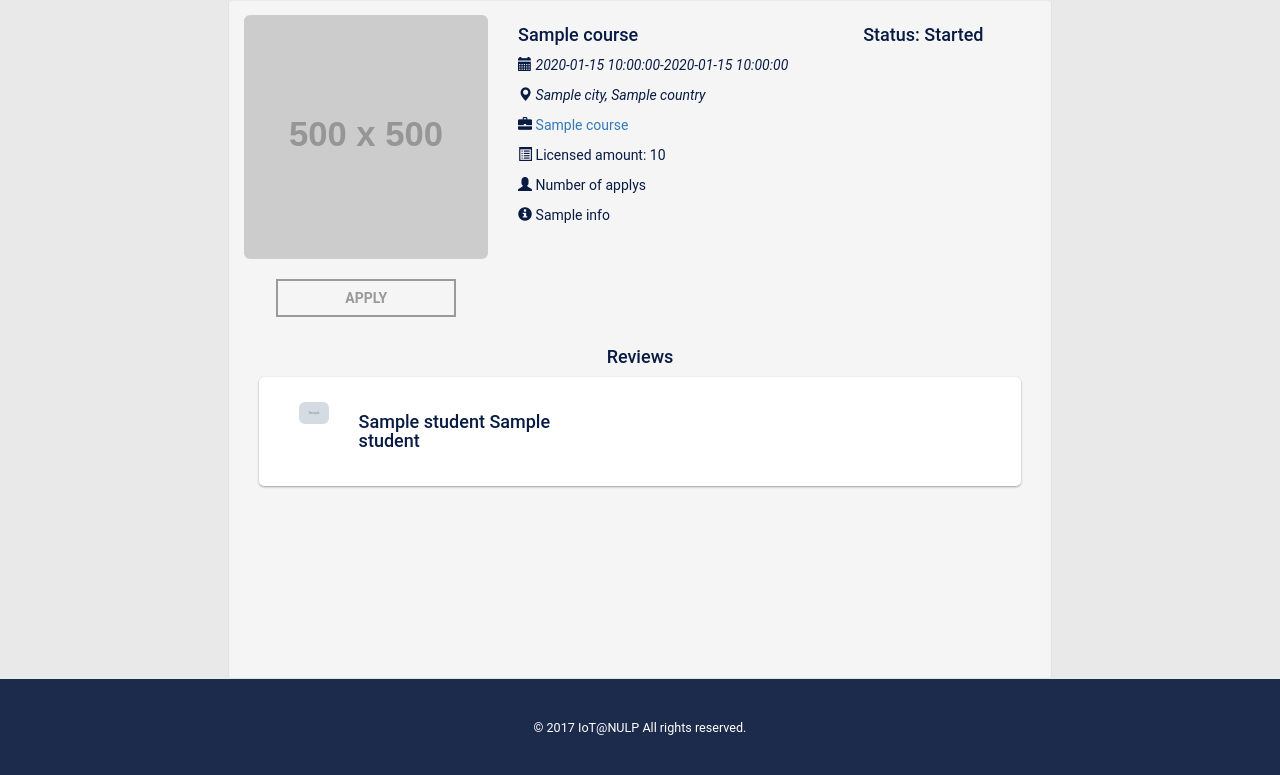
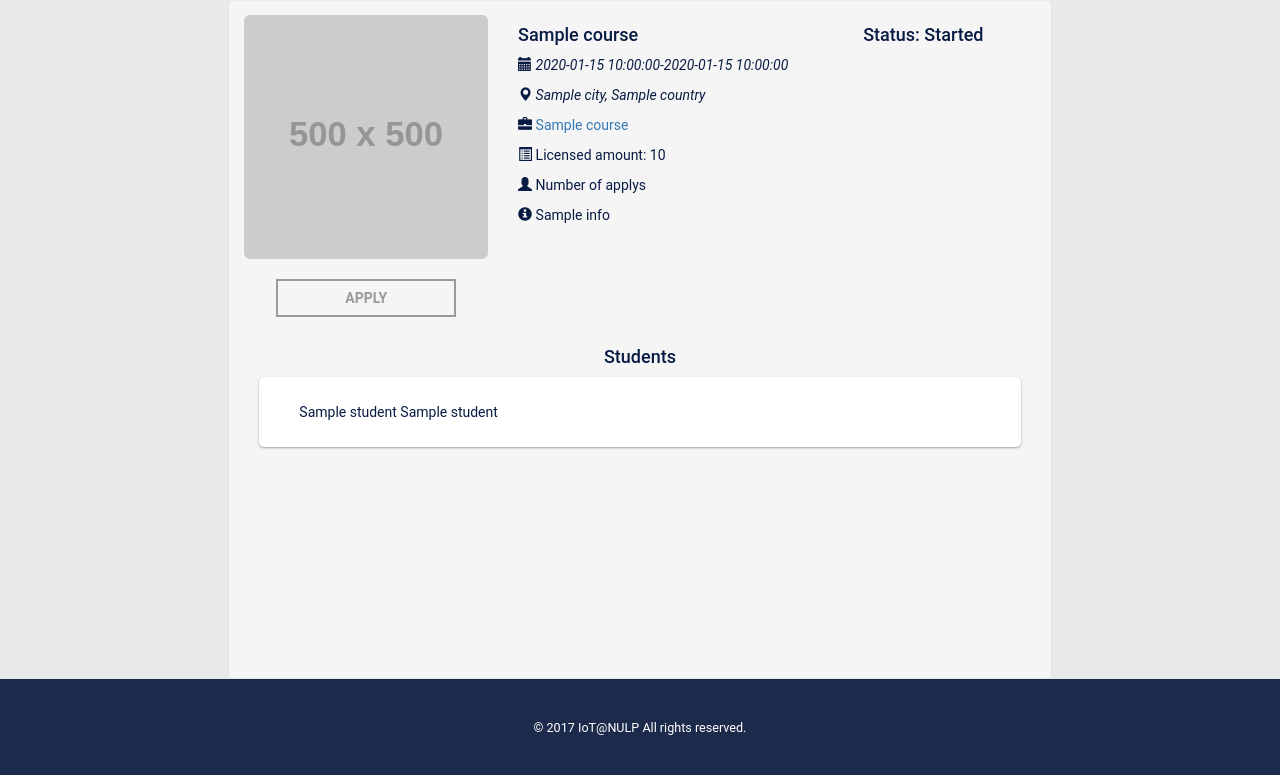
Before and after one commit to teamimperial/Back-end-, a Flask app: template Python-code/templates/course-apply.html in a window 1280 px wide. Shown: the part 51-826 px from the top of the page. Run offline with Flask 2, Linux system fonts and the light colour scheme; the template is opened without the code that fills it: most values are stand-ins (such as "Sample title", 1, 10 or a date in 2020); grey boxes marked "Sample" are stand-in pictures; grey boxes labelled with a size stand in for pictures from a placeholder-image service; some libraries are stand-ins or nearby versions.

Commit message:
Fixed some problems.

```diff
--- a/Python-code/courses/courses_apply.py
+++ b/Python-code/courses/courses_apply.py
@@ -66,7 +66,6 @@ def api_apply_on_course():
             student_login = session['student']
             id_student = GetStudent.get_students_id_from_db(student_login)
             check_apply = ApplyOnCourse.api_check_already_applied(id_course, id_student)
-            print(check_apply)
             if check_apply == 1:
                 return jsonify(redirect='false', redirect_url='/course/!' + id_course + '/!' + id_company,
                                message='You are already exists on this course.'), 200
--- a/Python-code/courses/get_one_course.py
+++ b/Python-code/courses/get_one_course.py
@@ -64,7 +64,7 @@ class OneCourse:
         connect = mysql.connect()
         cursor = connect.cursor()
 
-        query = 'SELECT students.StudentsName, students.StudentsLastName, coursereviews.review, coursereviews.time FROM students, coursereviews WHERE students.idStudents = coursereviews.idStudents and coursereviews.idCourse = %s'
+        query = 'SELECT students.StudentsName, students.StudentsLastName, coursereviews.review, coursereviews.time FROM students, coursereviews WHERE students.idStudents = coursereviews.idStudents and coursereviews.idCourse = %s ORDER BY coursereviews.id_course_reviews DESC '
         param = (course_id)
 
         cursor.execute(query, param)
--- a/Python-code/static/js/comment.js
+++ b/Python-code/static/js/comment.js
@@ -65,7 +65,6 @@ $('#send-review-course').click(function() {
         type: 'POST',
         success: function(response) {
             if (response.redirect=='true'){
-                var msg = response.message;
                 window.location.href = response.redirect_url;
             }
             if (response.redirect=='false'){
--- a/Python-code/templates/course-apply.html
+++ b/Python-code/templates/course-apply.html
@@ -65,17 +65,14 @@
 					</div>
 
 					<div class="col-md-12">
-						<h4 style="text-align: center">Reviews</h4>
+						<h4 style="text-align: center">Students</h4>
 						<div class="reviews-list">
 							{% for student in list_of_student %}
 					            <div class="col-md-12">
 						            <div class="card container">
 							            <a href={{ student.link }}>
-								            <div class="col-md-1">
-									            <img src={{ student.photo }} alt="" class="img-rounded img-responsive" style="width:100%"/>
-								            </div>
 								        <div class="col-md-4">
-									        <h4 id="name">{{ student.student_name }} {{ student.student_last_name }}</h4>
+									        <span id="name">{{ student.student_name }} {{ student.student_last_name }}</span>
                                         </div>
 							            </a>
 						            </div>
```
Also changed, not shown: 2 other files.
